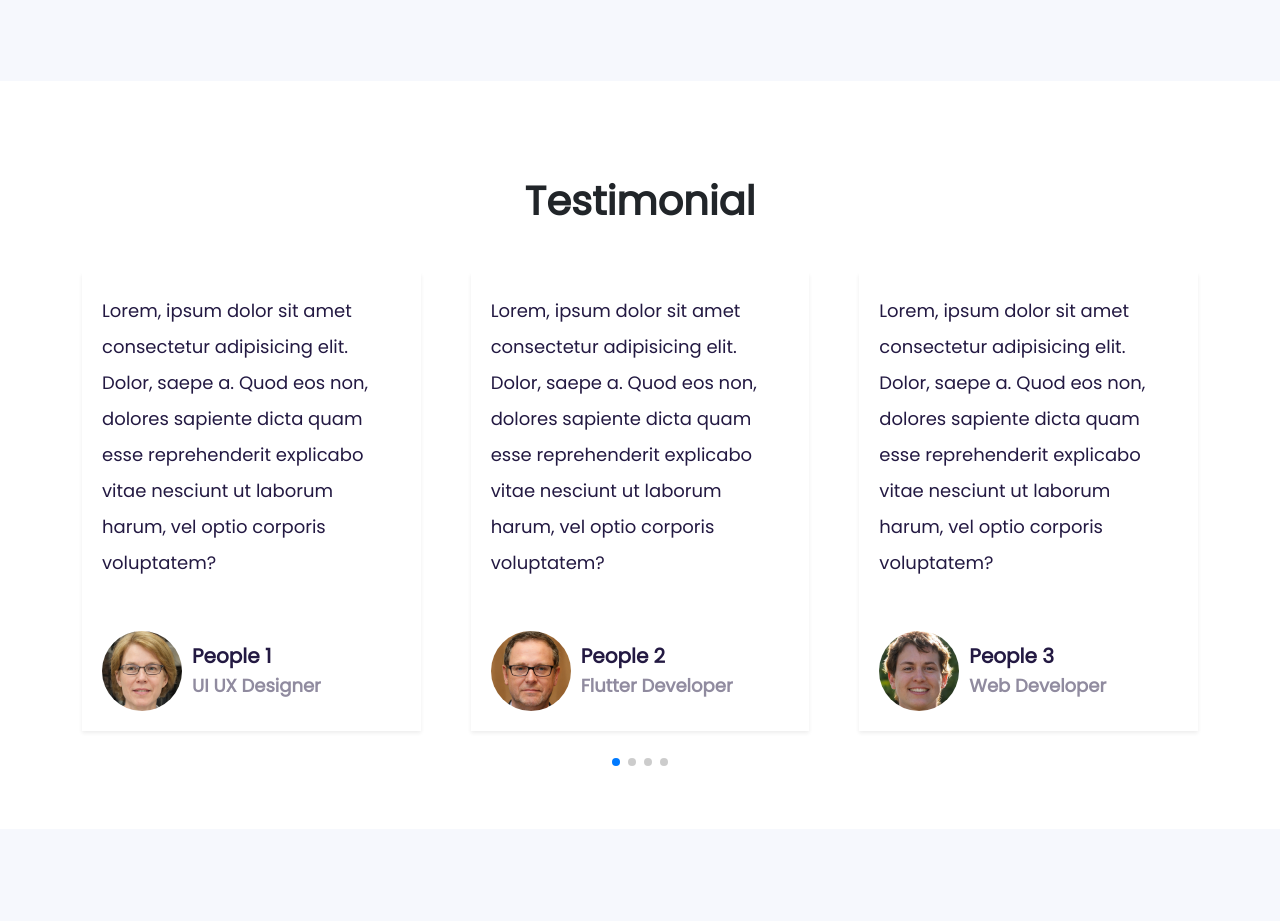
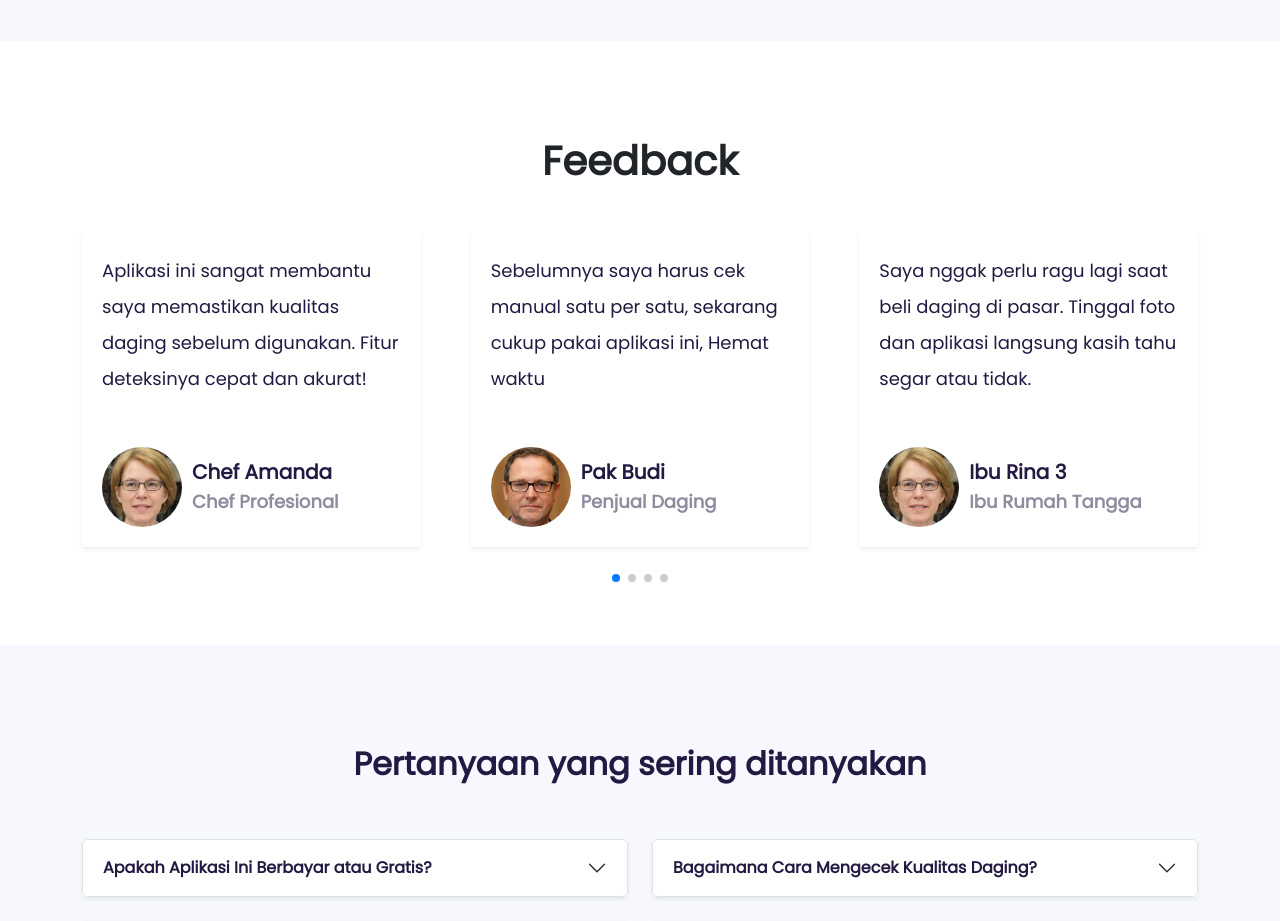
Before and after one commit to MeatWatch/Frontend-beef, a React (Vite) app: page / in a window 1280 px wide. Shown: the part 2360-3281 px from the top of the page. Built offline with nearby package versions, Linux system fonts and the light colour scheme; no server answers.

Commit message:
tambah gambar tertimonial dan ubah halaman home & kelas

```diff
--- a/src/data/index.js
+++ b/src/data/index.js
@@ -11,6 +11,7 @@ import KelasImage9 from "../assets/img/kelas/beef-9.jpg";
 import People1 from "../assets/img/testimonial/people-1.jpg";
 import People2 from "../assets/img/testimonial/people-2.jpg";
 import People3 from "../assets/img/testimonial/people-3.jpg";
+import People4 from "../assets/img/testimonial/people-4.jpg";
 
 export const navLinks = [
   {
@@ -214,45 +215,45 @@ export const kelasTerbaru = [
 export const dataSwiper = [
   {
     id: 1,
-    desc: "Lorem, ipsum dolor sit amet consectetur adipisicing elit. Dolor, saepe a. Quod eos non, dolores sapiente dicta quam esse reprehenderit explicabo vitae nesciunt ut laborum harum, vel optio corporis voluptatem?",
+    desc: "Aplikasi ini sangat membantu saya memastikan kualitas daging sebelum digunakan. Fitur deteksinya cepat dan akurat!",
     image: People1,
-    name: "People 1",
-    skill: "UI UX Designer",
+    name: "Chef Amanda",
+    skill: "Chef Profesional",
   },
   {
     id: 2,
-    desc: "Lorem, ipsum dolor sit amet consectetur adipisicing elit. Dolor, saepe a. Quod eos non, dolores sapiente dicta quam esse reprehenderit explicabo vitae nesciunt ut laborum harum, vel optio corporis voluptatem?",
+    desc :"Sebelumnya saya harus cek manual satu per satu, sekarang cukup pakai aplikasi ini, Hemat waktu",
     image: People2,
-    name: "People 2",
-    skill: "Flutter Developer",
+    name: "Pak Budi ",
+    skill: "Penjual Daging",
   },
   {
     id: 3,
-    desc: "Lorem, ipsum dolor sit amet consectetur adipisicing elit. Dolor, saepe a. Quod eos non, dolores sapiente dicta quam esse reprehenderit explicabo vitae nesciunt ut laborum harum, vel optio corporis voluptatem?",
-    image: People3,
-    name: "People 3",
-    skill: "Web Developer",
+    desc :"Saya nggak perlu ragu lagi saat beli daging di pasar. Tinggal foto dan aplikasi langsung kasih tahu segar atau tidak.",
+    image: People1,
+    name: "Ibu Rina 3",
+    skill: "Ibu Rumah Tangga",
   },
   {
     id: 4,
-    desc: "Lorem, ipsum dolor sit amet consectetur adipisicing elit. Dolor, saepe a. Quod eos non, dolores sapiente dicta quam esse reprehenderit explicabo vitae nesciunt ut laborum harum, vel optio corporis voluptatem?",
-    image: People1,
-    name: "People 4",
-    skill: "UI UX Designer",
+    desc :"Sebuah inovasi yang luar biasa untuk mendukung keamanan pangan. Bisa jadi tools penting untuk edukasi masyarakat.",
+    image: People2,
+    name: "Dr. Dimas",
+    skill: "Peneliti Pangan",
   },
   {
     id: 5,
-    desc: "Lorem, ipsum dolor sit amet consectetur adipisicing elit. Dolor, saepe a. Quod eos non, dolores sapiente dicta quam esse reprehenderit explicabo vitae nesciunt ut laborum harum, vel optio corporis voluptatem?",
-    image: People2,
-    name: "People 5",
-    skill: "Flutter Developer",
+    desc : "Sangat membantu untuk tugas kampus saya tentang analisis kualitas pangan. Praktis dan mudah dipahami",
+    image: People1,
+    name: "Nina",
+    skill: "Mahasiswa Gizi",
   },
   {
     id: 6,
-    desc: "Lorem, ipsum dolor sit amet consectetur adipisicing elit. Dolor, saepe a. Quod eos non, dolores sapiente dicta quam esse reprehenderit explicabo vitae nesciunt ut laborum harum, vel optio corporis voluptatem?",
+    desc : "Dengan aplikasi ini, stok daging di restoran saya selalu terkontrol kualitasnya, meminimalkan risiko komplain dari pelanggan  ",
     image: People3,
-    name: "People 6",
-    skill: "Web Developer",
+    name: "Pak Arif",
+    skill: "Pemilik Restoran",
   },
 ];
 
@@ -261,49 +262,49 @@ export const faq = [
     id: 1,
     eventKey: 0,
     title: "Apakah Aplikasi Ini Berbayar atau Gratis?",
-    desc: "Lorem ipsum dolor sit amet, consectetur adipiscing elit, sed do eiusmod tempor incididunt ut labore et dolore magna aliqua. Ut enim ad minim veniam, quis nostrud exercitation ullamco laboris nisi ut aliquip ex ea commodoconsequat. Duis aute irure dolor in reprehenderit in voluptate velit esse cillum dolore eu fugiat nulla pariatur. Excepteur sint occaecat cupidatat non proident, sunt in culpa qui officia deserunt mollit anim id estlaborum.",
+    desc: "Aplikasi Meat Watch sepenuhnya gratis untuk digunakan oleh semua pengguna. Kami percaya bahwa informasi tentang kesegaran daging harus dapat diakses dengan mudah dan tanpa biaya. Tidak ada biaya tersembunyi, langganan bulanan, ataupun pembelian dalam aplikasi. Cukup unduh dan gunakan aplikasinya untuk memastikan kualitas daging Anda setiap saat!",
   },
   {
     id: 2,
     eventKey: 1,
     title: "Bagaimana Cara Mengecek Kualitas Daging?",
-    desc: "Lorem ipsum dolor sit amet, consectetur adipiscing elit, sed do eiusmod tempor incididunt ut labore et dolore magna aliqua. Ut enim ad minim veniam, quis nostrud exercitation ullamco laboris nisi ut aliquip ex ea commodoconsequat. Duis aute irure dolor in reprehenderit in voluptate velit esse cillum dolore eu fugiat nulla pariatur. Excepteur sint occaecat cupidatat non proident, sunt in culpa qui officia deserunt mollit anim id estlaborum.",
+    desc: "Cukup buka aplikasi Meat Watch, lalu arahkan kamera ke potongan daging yang ingin Anda periksa. Aplikasi akan secara otomatis menganalisis warna, tekstur, dan pola visual daging menggunakan teknologi AI. Dalam hitungan detik, Anda akan mendapatkan informasi apakah daging tersebut segar, kurang segar, atau sudah tidak layak konsumsi, lengkap dengan saran penanganan atau penyimpanan.",
   },
   {
     id: 3,
     eventKey: 2,
     title: "Apakah Bisa Digunakan untuk Semua Jenis Daging?",
-    desc: "Lorem ipsum dolor sit amet, consectetur adipiscing elit, sed do eiusmod tempor incididunt ut labore et dolore magna aliqua. Ut enim ad minim veniam, quis nostrud exercitation ullamco laboris nisi ut aliquip ex ea commodoconsequat. Duis aute irure dolor in reprehenderit in voluptate velit esse cillum dolore eu fugiat nulla pariatur. Excepteur sint occaecat cupidatat non proident, sunt in culpa qui officia deserunt mollit anim id estlaborum.",
+    desc: "Saat ini, aplikasi Meat Watch difokuskan untuk mendeteksi kualitas daging sapi dan ayam. Namun, kami terus mengembangkan teknologi agar dapat mendukung jenis daging lain seperti kambing, bebek, dan ikan di versi mendatang. Pastikan Anda selalu memperbarui aplikasi untuk mendapatkan fitur terbaru dan akurasi yang lebih luas.",
   },
   {
     id: 4,
     eventKey: 3,
     title: "Apakah Ada Fitur Konsultasi atau Diskusi dengan Ahli Gizi?",
-    desc: "Lorem ipsum dolor sit amet, consectetur adipiscing elit, sed do eiusmod tempor incididunt ut labore et dolore magna aliqua. Ut enim ad minim veniam, quis nostrud exercitation ullamco laboris nisi ut aliquip ex ea commodoconsequat. Duis aute irure dolor in reprehenderit in voluptate velit esse cillum dolore eu fugiat nulla pariatur. Excepteur sint occaecat cupidatat non proident, sunt in culpa qui officia deserunt mollit anim id estlaborum.",
+    desc: "Saat ini, fitur konsultasi langsung dengan ahli gizi belum tersedia di aplikasi Meat Watch. Namun, kami memahami pentingnya edukasi gizi bagi pengguna, sehingga fitur ini sedang dalam tahap pengembangan. Ke depannya, kami berencana menghadirkan layanan konsultasi interaktif agar Anda bisa mendapatkan saran profesional seputar konsumsi daging yang sehat dan bergizi.",
   },
   {
     id: 5,
     eventKey: 4,
     title: "Apakah Hasil Pemeriksaan Bisa Disimpan atau Diakses Kembali?",
-    desc: "Lorem ipsum dolor sit amet, consectetur adipiscing elit, sed do eiusmod tempor incididunt ut labore et dolore magna aliqua. Ut enim ad minim veniam, quis nostrud exercitation ullamco laboris nisi ut aliquip ex ea commodoconsequat. Duis aute irure dolor in reprehenderit in voluptate velit esse cillum dolore eu fugiat nulla pariatur. Excepteur sint occaecat cupidatat non proident, sunt in culpa qui officia deserunt mollit anim id estlaborum.",
+    desc: "Ya, setiap hasil pemeriksaan daging yang Anda lakukan akan tersimpan secara otomatis di menu Riwayat. Anda dapat mengakses kembali informasi tersebut kapan saja, lengkap dengan tanggal, waktu, dan status kesegaran daging. Fitur ini memudahkan Anda untuk melakukan pencatatan atau pengecekan ulang jika diperlukan.",
   },
   {
     id: 6,
     eventKey: 5,
     title: "Apakah Ada Panduan atau Tips Menyimpan Daging yang Sehat?",
-    desc: "Lorem ipsum dolor sit amet, consectetur adipiscing elit, sed do eiusmod tempor incididunt ut labore et dolore magna aliqua. Ut enim ad minim veniam, quis nostrud exercitation ullamco laboris nisi ut aliquip ex ea commodoconsequat. Duis aute irure dolor in reprehenderit in voluptate velit esse cillum dolore eu fugiat nulla pariatur. Excepteur sint occaecat cupidatat non proident, sunt in culpa qui officia deserunt mollit anim id estlaborum.",
+    desc: "Tentu! Aplikasi Meat Watch menyediakan panduan penyimpanan daging yang sehat dan higienis setelah Anda melakukan pemeriksaan. Tips ini mencakup cara menyimpan di suhu yang tepat, durasi penyimpanan ideal, serta saran penggunaan freezer atau chiller. Tujuannya adalah agar kualitas dan kesegaran daging tetap terjaga hingga waktu konsumsi.",
   },
   {
     id: 7,
     eventKey: 6,
     title: "Apakah Saya Bisa Mengunggah Foto Daging untuk Analisis?",
-    desc: "Lorem ipsum dolor sit amet, consectetur adipiscing elit, sed do eiusmod tempor incididunt ut labore et dolore magna aliqua. Ut enim ad minim veniam, quis nostrud exercitation ullamco laboris nisi ut aliquip ex ea commodoconsequat. Duis aute irure dolor in reprehenderit in voluptate velit esse cillum dolore eu fugiat nulla pariatur. Excepteur sint occaecat cupidatat non proident, sunt in culpa qui officia deserunt mollit anim id estlaborum.",
+    desc: "Ya, Anda bisa mengunggah foto daging langsung dari galeri atau mengambil gambar baru melalui kamera di aplikasi Meat Watch. Sistem kami akan menganalisis foto tersebut menggunakan teknologi AI untuk menentukan tingkat kesegaran daging secara instan. Pastikan pencahayaan cukup dan gambar jelas agar hasil analisis lebih akurat.",
   },
   {
     id: 8,
     eventKey: 7,
     title: "Apakah Bisa Ganti Jenis Pemeriksaan Setelah Memilih?",
-    desc: "Lorem ipsum dolor sit amet, consectetur adipiscing elit, sed do eiusmod tempor incididunt ut labore et dolore magna aliqua. Ut enim ad minim veniam, quis nostrud exercitation ullamco laboris nisi ut aliquip ex ea commodoconsequat. Duis aute irure dolor in reprehenderit in voluptate velit esse cillum dolore eu fugiat nulla pariatur. Excepteur sint occaecat cupidatat non proident, sunt in culpa qui officia deserunt mollit anim id estlaborum.",
+    desc: "Ya, Anda bisa mengganti jenis pemeriksaan kapan saja sebelum proses analisis dimulai. Jika Anda sudah memilih jenis daging namun ingin mengubahnya, cukup kembali ke halaman sebelumnya atau gunakan opsi “Ubah Jenis Daging” di layar pemindaian. Fleksibilitas ini memudahkan Anda untuk mendapatkan hasil yang sesuai dengan jenis daging yang dianalisis.",
   },
 ];
 
@@ -314,7 +315,7 @@ export const teamMembers = [
     name: "Elvino Junior",
     role: "Founder & CEO",
     bio: "Universitas Indraprasta PGRI",
-    image: People3,
+    image: People4,
     socialMedia: [
       {
         platform: "linkedin",
@@ -329,7 +330,7 @@ export const teamMembers = [
     name: "Robby Saidi",
     role: "Machine Learning",
     bio: "Universitas Indraprasta PGRI",
-    image: People3,
+    image: People4,
     socialMedia: [
       {
         platform: "linkedin",
@@ -347,7 +348,7 @@ export const teamMembers = [
     name: "Muhammad Firdaus",
     role: "Machine Learning",
     bio: "Universitas Indraprasta PGRI",
-    image: People3,
+    image: People4,
     socialMedia: [
       {
         platform: "linkedin",
@@ -362,7 +363,7 @@ export const teamMembers = [
     name: "Syuhada Aqlul Hafiz",
     role: "Fullstack Developer",
     bio: "Universitas Indraprasta PGRI",
-    image: People3,
+    image: People4,
     socialMedia: [
       {
         platform: "linkedin",
@@ -377,13 +378,13 @@ export const teamMembers = [
     name: "Fahrul Alamsyah ",
     role: "Fullstack Developer",
     bio: "Universitas Indraprasta PGRI",
-    image: People3,
+    image: People4,
     socialMedia: [
       {
         platform: "linkedin",
         url: "https://www.linkedin.com/in/fahrul-alamsyah-5a3916351",
       },
-      { platform: "instagram", url: "#" },
+      { platform: "instagram", url: "https://www.instagram.com/fahrul.css/" },
       { platform: "github", url: "https://github.com/K0ZUK1" },
     ],
   },
@@ -392,7 +393,7 @@ export const teamMembers = [
     name: "Agung Purnomo",
     role: "Fullstack Developer",
     bio: "Universitas Indraprasta PGRI",
-    image: People3,
+    image: People4,
     socialMedia: [
       {
         platform: "linkedin",
--- a/src/pages/HomePage.jsx
+++ b/src/pages/HomePage.jsx
@@ -77,9 +77,6 @@ const HomePage = () => {
           <Row>
             <Col>
               <h1 className="text-center fw-bold">Information List</h1>
-              <p className="text-center">
-                Lorem ipsum dolor sit amet, consectetur adipisicing elit.
-              </p>
             </Col>
           </Row>
           <Row>
@@ -129,7 +126,7 @@ const HomePage = () => {
         <Container>
           <Row>
             <Col>
-              <h1 className="text-center fw-bold my-5">Testimonial</h1>
+              <h1 className="text-center fw-bold my-5">Feedback</h1>
             </Col>
           </Row>
           <Row>
--- a/src/pages/KelasPage.jsx
+++ b/src/pages/KelasPage.jsx
@@ -19,9 +19,6 @@ const KelasPage = () => {
               <h1 className="fw-bold text-center animate__animated animate__fadeInUp animate__delay-1s">
                 All List Information{" "}
               </h1>
-              <p className="text-center animate__animated animate__fadeInUp animate__delay-1s">
-                Lorem, ipsum dolor sit amet consectetur adipisicing elit.
-              </p>
             </Col>
           </Row>
           <Row>
```
Also changed, not shown: src/assets/img/testimonial/people-4.jpg (added).
